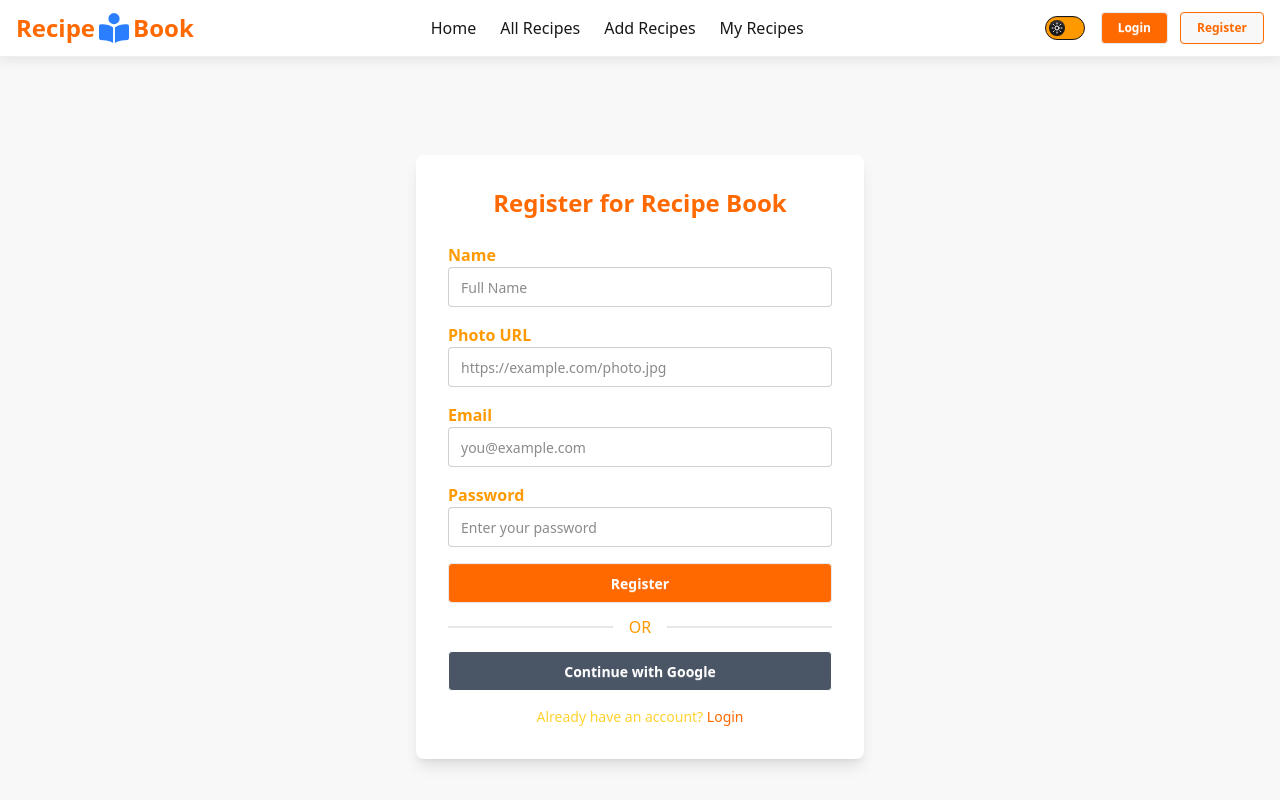
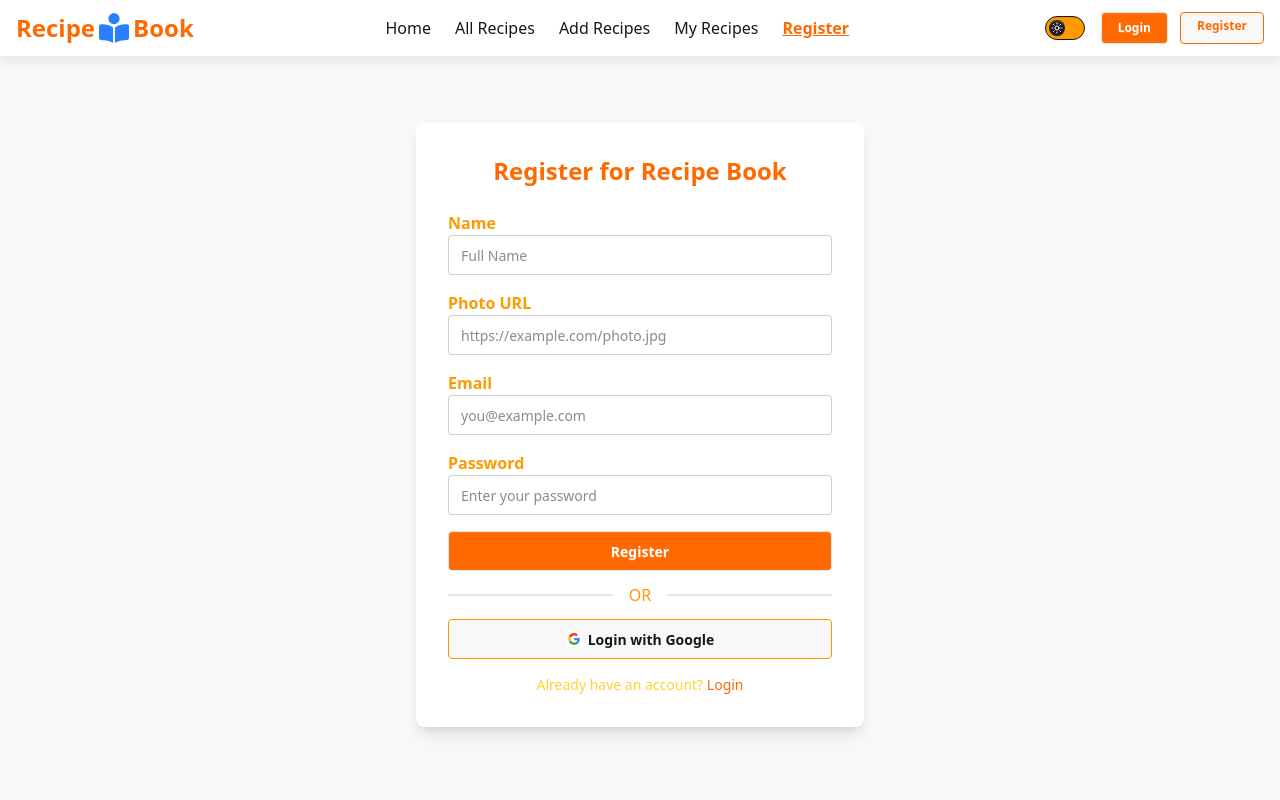
Before and after one commit to MozahidHridoy24/Recipe-Book-Client, a React (Vite) app: page /register in a window 1280 px wide. Shown: the top 800 px of the page. Built offline with nearby package versions, Linux system fonts and the light colour scheme; no server answers.

Commit message:
some changes on page design

```diff
--- a/src/components/Footer.jsx
+++ b/src/components/Footer.jsx
@@ -4,7 +4,7 @@ import { FaBookOpenReader } from "react-icons/fa6";
 
 const Footer = () => {
   return (
-    <footer className="bg-base-100 text-base-content py-8 mt-16 shadow-[0_-4px_12px_rgba(0,0,0,0.1)] border-t border-base-300">
+    <footer className="bg-base-100 text-base-content py-8  shadow-2xl border-t border-base-300">
       <div className="max-w-7xl mx-auto px-4 flex flex-col md:flex-row justify-between items-center gap-4">
         {/* Website Name */}
         <h2 className="flex items-center gap-1 text-xl font-semibold text-orange-500">
--- a/src/components/Pages/Login.jsx
+++ b/src/components/Login.jsx
@@ -1,6 +1,6 @@
 import { useState, useContext } from "react";
 import { Link, useNavigate, useLocation } from "react-router";
-import { AuthContext } from "../Contexts/AuthContext";
+import { AuthContext } from "./Contexts/AuthContext";
 
 const Login = () => {
   const { login, googleLogin } = useContext(AuthContext);
@@ -36,7 +36,7 @@ const Login = () => {
 
   return (
     <div className="min-h-screen bg-base-200 flex items-center justify-center px-4">
-      <div className="w-full max-w-md shadow-lg bg-white p-8 rounded-lg">
+      <div className="w-full max-w-md shadow-lg bg-base-100 text-base-content p-4 rounded-lg">
         <h2 className="text-2xl font-bold mb-6 text-center text-orange-500">
           Login to Recipe Book
         </h2>
@@ -67,7 +67,7 @@ const Login = () => {
               className="input input-bordered w-full"
             />
             <a href="" target="_blank">
-              <p className="text-xs text-black">Forget password?</p>
+              <p className="text-xs">Forget password?</p>
             </a>
           </div>
 
@@ -81,10 +81,13 @@ const Login = () => {
           </button>
         </form>
 
-        <div className="divider text-black">OR</div>
+        <div className="divider">OR</div>
 
         {/* Google */}
-        <button onClick={handleGoogleLogin} className="btn bg-white text-black border-[#e5e5e5] w-full">
+        <button
+          onClick={handleGoogleLogin}
+          className="btn border-amber-500 w-full"
+        >
           <svg
             aria-label="Google logo"
             width="16"
--- a/src/components/Navbar.jsx
+++ b/src/components/Navbar.jsx
@@ -58,6 +58,17 @@ const Navbar = () => {
       >
         My Recipes
       </NavLink>
+      <NavLink
+        to="/register"
+        className={({ isActive }) =>
+          isActive
+            ? "text-orange-500 font-semibold underline"
+            : "hover:text-orange-500"
+        }
+        onClick={() => setIsMenuOpen(false)}
+      >
+        Register
+      </NavLink>
     </>
   );
 
@@ -84,10 +95,10 @@ const Navbar = () => {
           </Link>
         </div>
 
-        {/* ✅ Desktop Nav Links */}
+        {/* Desktop Nav Links */}
         <nav className="hidden md:flex gap-6  font-medium">{navLinks}</nav>
 
-        {/* ✅ Right section: Auth Buttons */}
+        {/* Right section: Auth Buttons */}
         <div className="flex items-center gap-3">
           <div>
             <ThemeToggle></ThemeToggle>
@@ -102,7 +113,7 @@ const Navbar = () => {
               </Link>
               <Link
                 to="/register"
-                className="btn btn-sm border border-orange-500 text-orange-500 px-4 py-1 rounded"
+                className="btn btn-sm border border-orange-500 text-orange-500 px-4 py-1 rounded hidden md:inline-block"
               >
                 Register
               </Link>
@@ -129,12 +140,10 @@ const Navbar = () => {
         </div>
       </div>
 
-      {/* ✅ Mobile Dropdown Menu */}
+      {/* Mobile Dropdown Menu */}
       {isMenuOpen && (
-        <div className="md:hidden bg-white border-t shadow px-6 py-4 w-full text-left">
-          <nav className="flex flex-col gap-3 text-gray-700 font-medium">
-            {navLinks}
-          </nav>
+        <div className="md:hidden bg-base-100 text-base-content border-t shadow px-6 py-4 w-full text-left">
+          <nav className="flex flex-col gap-3  font-medium">{navLinks}</nav>
         </div>
       )}
     </header>
--- a/src/components/Register.jsx
+++ b/src/components/Register.jsx
@@ -51,8 +51,8 @@ const Register = () => {
   };
 
   return (
-    <div className="min-h-screen bg-base-200 flex items-center justify-center px-4">
-      <div className="w-full max-w-md shadow-lg bg-white p-8 rounded-lg">
+    <div className="min-h-screen bg-base-200 flex items-center justify-center px-4 pb-16">
+      <div className="w-full max-w-md shadow-lg bg-base-100 text-base-content p-8 rounded-lg">
         <h2 className="text-2xl font-bold mb-6 text-center text-orange-500">
           Register for Recipe Book
         </h2>
@@ -60,7 +60,9 @@ const Register = () => {
         <form onSubmit={handleRegister} className="space-y-4">
           <div>
             <label className="label">
-              <span className="label-text font-semibold text-amber-500">Name</span>
+              <span className="label-text font-semibold text-amber-500">
+                Name
+              </span>
             </label>
             <input
               type="text"
@@ -73,7 +75,9 @@ const Register = () => {
 
           <div>
             <label className="label">
-              <span className="label-text font-semibold text-amber-500">Photo URL</span>
+              <span className="label-text font-semibold text-amber-500">
+                Photo URL
+              </span>
             </label>
             <input
               type="text"
@@ -85,7 +89,9 @@ const Register = () => {
 
           <div>
             <label className="label">
-              <span className="label-text font-semibold text-amber-500">Email</span>
+              <span className="label-text font-semibold text-amber-500">
+                Email
+              </span>
             </label>
             <input
               type="email"
@@ -98,7 +104,9 @@ const Register = () => {
 
           <div>
             <label className="label">
-              <span className="label-text font-semibold text-amber-500">Password</span>
+              <span className="label-text font-semibold text-amber-500">
+                Password
+              </span>
             </label>
             <input
               type="password"
@@ -121,11 +129,39 @@ const Register = () => {
 
         <div className="divider text-amber-500">OR</div>
 
+        {/* Google */}
         <button
           onClick={handleGoogleRegister}
-          className="btn btn-outline btn-block bg-gray-600 text-white"
+          className="btn border-amber-500 w-full"
         >
-          Continue with Google
+          <svg
+            aria-label="Google logo"
+            width="16"
+            height="16"
+            xmlns="http://www.w3.org/2000/svg"
+            viewBox="0 0 512 512"
+          >
+            <g>
+              <path d="m0 0H512V512H0" fill="#fff"></path>
+              <path
+                fill="#34a853"
+                d="M153 292c30 82 118 95 171 60h62v48A192 192 0 0190 341"
+              ></path>
+              <path
+                fill="#4285f4"
+                d="m386 400a140 175 0 0053-179H260v74h102q-7 37-38 57"
+              ></path>
+              <path
+                fill="#fbbc02"
+                d="m90 341a208 200 0 010-171l63 49q-12 37 0 73"
+              ></path>
+              <path
+                fill="#ea4335"
+                d="m153 219c22-69 116-109 179-50l55-54c-78-75-230-72-297 55"
+              ></path>
+            </g>
+          </svg>
+          Login with Google
         </button>
 
         <p className="text-sm text-center mt-4 text-amber-300">
--- a/src/components/Routes/Routes.jsx
+++ b/src/components/Routes/Routes.jsx
@@ -3,13 +3,13 @@ import MainLayout from "../Layouts/MainLayout";
 import { Children } from "react";
 import ErrorPage from "../ErrorPage";
 import Home from "../Pages/Home";
-import Login from "../Pages/Login";
 import Register from "../Register";
 import AddRecipe from "../Pages/AddRecipe";
 import AllRecipes from "../Pages/AllRecipes";
 import PrivateRoute from "../Contexts/PrivateRoute";
 import MyRecipes from "../Pages/MyRecipes";
 import RecipeDetails from "../Pages/RecipeDetails";
+import Login from "../Login";
 
 export const router = createBrowserRouter([
   {
```
